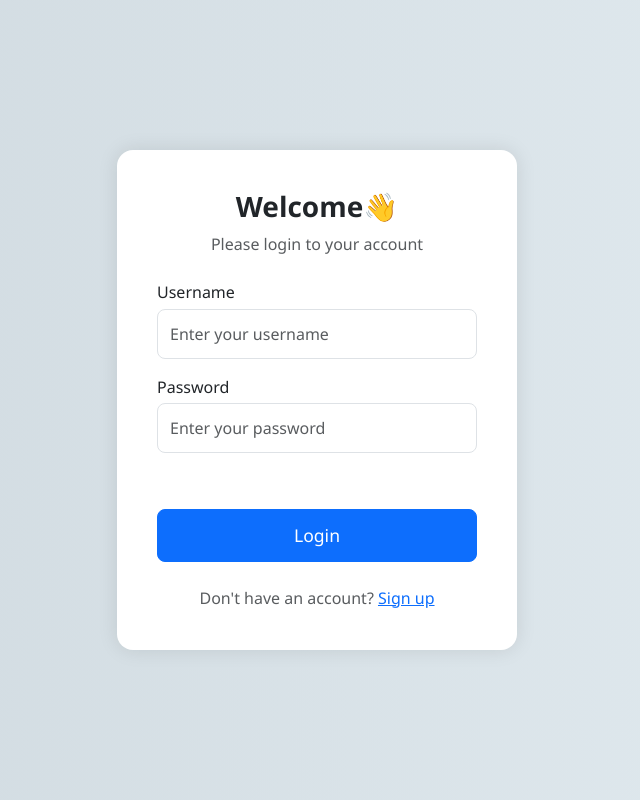
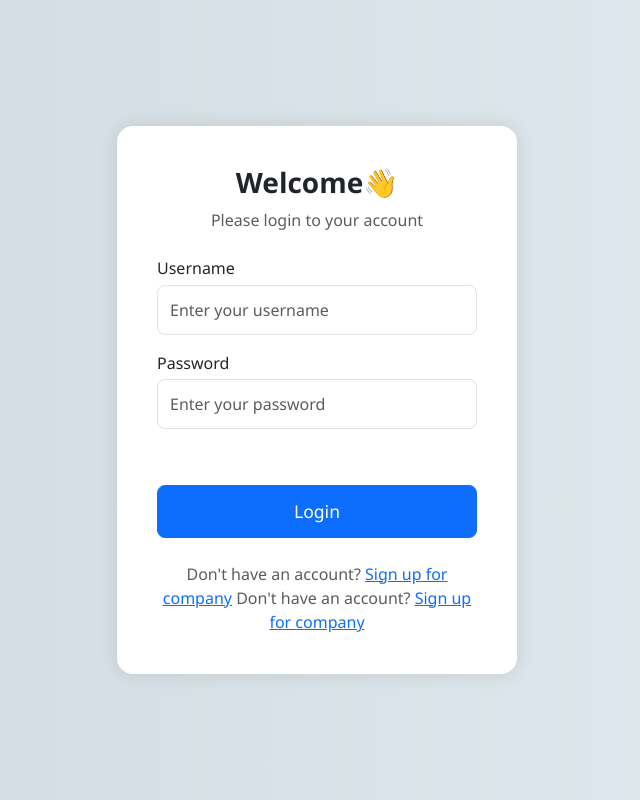
Before and after one commit to Aparna0515/internship_management, a Django app: page /users/login/ in a window 1280 px wide. Shown: the whole page, without its empty margins (323-963 px from the left). Run offline with Django 5.2, Linux system fonts and the light colour scheme; some libraries are stand-ins or nearby versions.

Commit message:
login html changes.

```diff
--- a/users/templates/login.html
+++ b/users/templates/login.html
@@ -92,7 +92,9 @@
     </form>
 
     <div class="text-center mt-4">
-      <small class="text-muted">Don't have an account? <a href="{% url '' %}">Sign up</a></small>
+      <small class="text-muted">Don't have an account? <a href="{% url 'register' %}">Sign up for company</a></small>
+      <small class="text-muted">Don't have an account? <a href="{% url 'student-register' %}">Sign up for company</a></small>
+
     </div>
   </div>
 </body>
```
